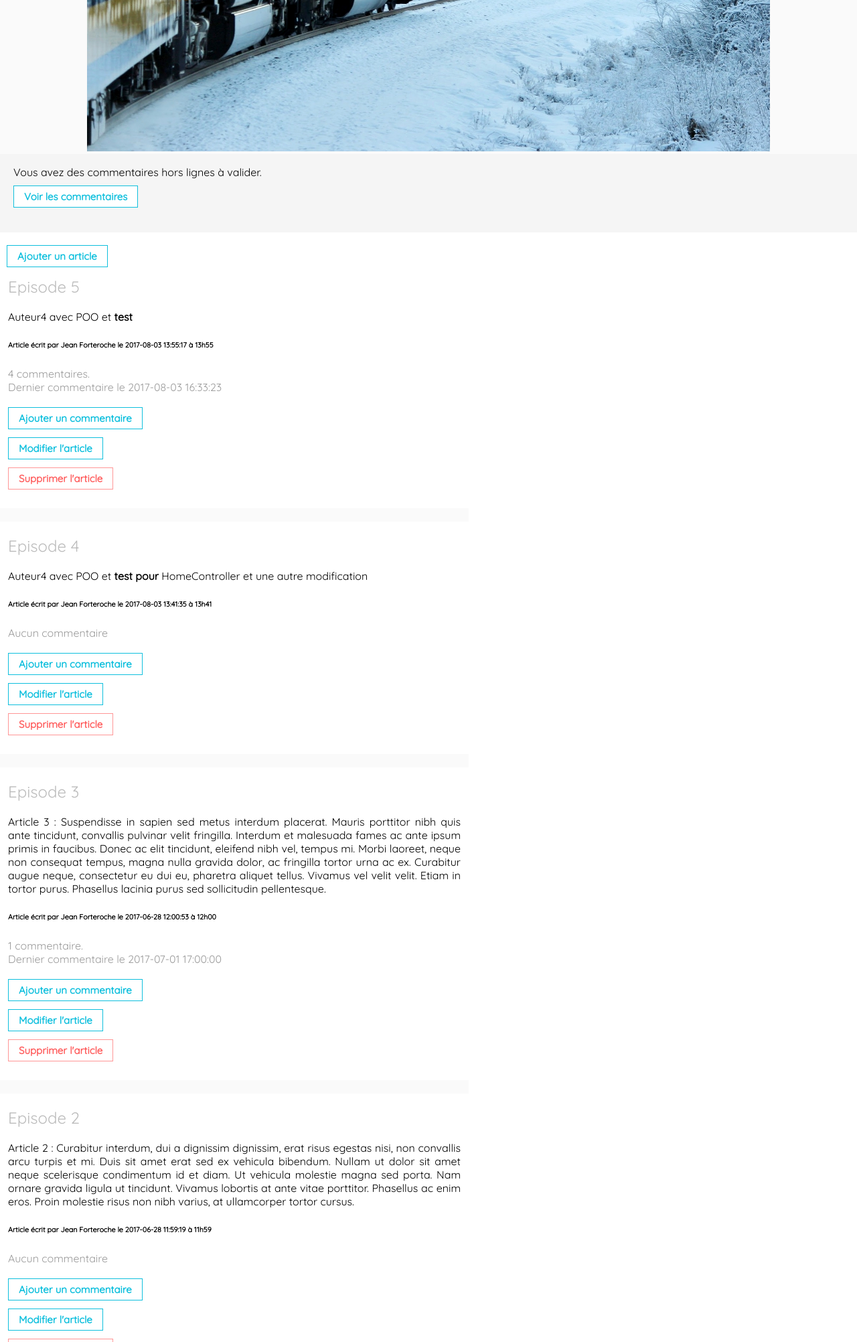
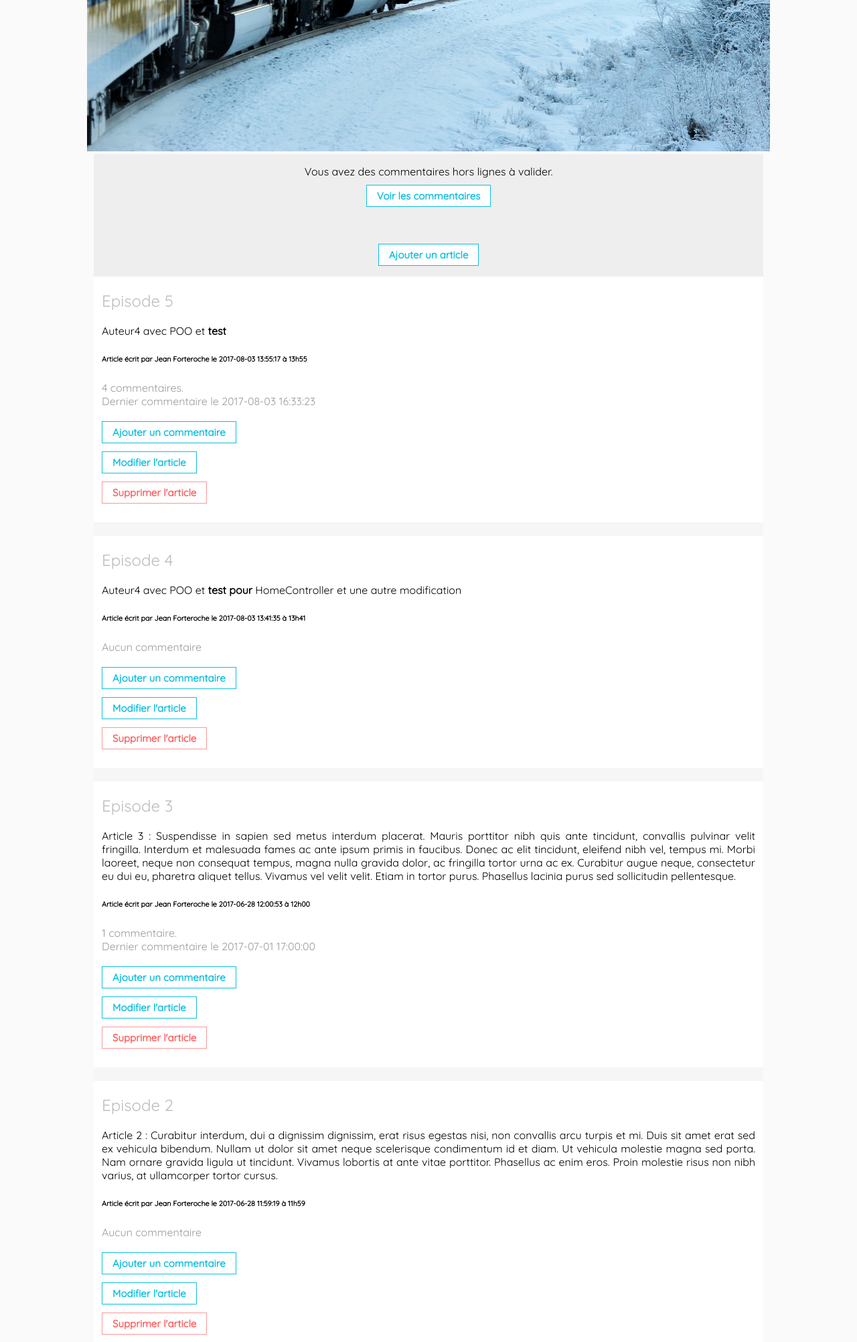
Before and after one commit to delettrea/jeanforteroche-blog, a PHP site: page / in a window 1280 px wide. Shown: the part 582-2586 px from the top of the page at 67% size. Run offline with PHP 8.4, Linux system fonts and the light colour scheme; a user stored in the database is signed in; data comes from the database, SQL or seed files in the repository; some libraries are stand-ins or nearby versions.

Commit message:
css admin

```diff
--- a/Vue/TemplateArticle.php
+++ b/Vue/TemplateArticle.php
@@ -87,8 +87,10 @@ class TemplateArticle extends  Biography {
                     <label>Titre de votre article : </label><input type="text" name="title" placeholder="Titre de l'article" value="<?php echo self::keepValue('article','title') ?>" "/>
                     <?php self::error('title') ?>
                 </div>
+                <div class="textarea">
                     <textarea name="article" class="article" placeholder="Ecrivez votre article ici"><?php echo self::keepValue('title','article') ?></textarea>
                     <?php self::error('article') ?>
+                </div>
                 <input class="button" type="submit" value="Créer l'article" />
             </form>
         </section>
@@ -106,8 +108,10 @@ class TemplateArticle extends  Biography {
                         <label>Titre de votre article : </label><input type="text" name="title" placeholder="Titre de l'article" value="<?php echo $data['title'] ?>" "/>
                         <?php self::error('title') ?>
                     </div>
+                    <div class="textarea">
                         <textarea name="article" class="article"><?php echo $data['article'] ?></textarea>
                         <?php self::error('article') ?>
+                    </div>
                     <input class="button" type="submit" value="Modifier l'article" />
                 </form>
             </section>
--- a/Vue/TemplateBiography.php
+++ b/Vue/TemplateBiography.php
@@ -27,7 +27,6 @@ class TemplateBiography extends TemplateLogin{
             ?>
             <div class="biography">
                 <a class="button" href="index.php?action=editBiography">Modifier ma biographie</a>
-
             </div>
             <?php
         }
@@ -40,9 +39,11 @@ class TemplateBiography extends TemplateLogin{
             <div class="editBiography">
                 <h2>Modifier ma biography</h2>
                 <form class="form" method="post" action=<?= "index.php?action=sendEditBiography" ?>>
-                <textarea name="biography"><?php echo $data['biography'] ?></textarea>
-                    <?php self::error('biographie') ?>
-                <input class="button" type="submit" value="Modifier ma biographie" />
+                    <div class="textarea">
+                        <textarea name="biography"><?php echo $data['biography'] ?></textarea>
+                        <?php self::error('biographie') ?>
+                    </div>
+                    <input class="button" type="submit" value="Modifier ma biographie" />
                 </form>
             </div>
             <?php
@@ -63,7 +64,9 @@ class TemplateBiography extends TemplateLogin{
                 <div class="objet">
                     <label>Sujet de votre contact : </label><input type="text" name="objet" placeholder="Titre de l'article" value="" "/>
                 </div>
-                <textarea name="mail" class="article"></textarea>
+                <div class="textarea">
+                    <textarea name="mail" class="article"></textarea>
+                </div>
                 <input class="button" type="submit" value="Contacter l'auteur" />
             </form>
         </section>
--- a/Vue/TemplateComment.php
+++ b/Vue/TemplateComment.php
@@ -68,8 +68,10 @@ class TemplateComment extends TemplateArticle {
                     <label>Votre email : </label><input type="email" name="email" placeholder="Votre email" value="<?php echo self::keepValueComment('author','comment','email') ?>" />
                     <?php self::error('email') ?>
                 </div>
-                <textarea name="comment" class="comment" placeholder="Ecrivez votre commentaire ici" value="<?php echo self::keepValueComment('email','author','comment') ?>"></textarea>
-                <?php self::error('comment') ?>
+                <div class="textarea">
+                    <textarea name="comment" class="comment" placeholder="Ecrivez votre commentaire ici" value="<?php echo self::keepValueComment('email','author','comment') ?>"></textarea>
+                    <?php self::error('comment') ?>
+                </div>
                 <input class="button" type="submit" value="Ajouter ce commentaire" />
             </form>
         </section>
@@ -83,8 +85,10 @@ class TemplateComment extends TemplateArticle {
             <section>
                 <form class="form" method="post" action=<?= "index.php?action=sendEditComment&number=".$data['id_article']."&numberCom=" . $data['id_com'] . ""?>>
                     <h3>Modifier un commentaire</h3>
-                    <textarea name="comment" class="comment" ><?= $data['comment'] ?></textarea>
-                    <?php self::error('comment') ?>
+                    <div class="textarea">
+                        <textarea name="comment" class="comment" ><?= $data['comment'] ?></textarea>
+                        <?php self::error('comment') ?>
+                    </div>
                     <input class="button" type="submit" value="Modifier le commentaire" />
                 </form>
             </section>
--- a/Vue/footer.php
+++ b/Vue/footer.php
@@ -1,6 +1,6 @@
 </div>
 <footer>
-    <p>2017 <a href="">Jean Forteroche</a> - <a href="">Plan du site</a> - <a href="">Mentions légales</a> -
+    <p>2017 <a href="">Jean Forteroche</a> - <a href="">Mentions légales</a> -
     <?php
     if(empty($_SESSION['authorization_user'])) {
         echo "<a class='' href='index.php?action=login'>Espace d'administration</a>";
@@ -12,9 +12,5 @@
 
 </footer>
 </body>
-<script>
-
-
-</script>
 
 </html>
--- a/style.css
+++ b/style.css
@@ -51,6 +51,10 @@ a:hover{
 
 .message p{
     text-align: center;
+}
+
+input{
+    border: 1px solid #0ebfdd;
 }
 
 .button, input[type=submit] {
@@ -157,6 +161,7 @@ h1{
 .oneArticle{
     padding: 1px 12px 35px 12px;
     background-color: white;
+
 }
 
 .oneArticle h2{
@@ -225,6 +230,10 @@ h2{
 
 /*--- LOGIN ---*/
 
+.textarea{
+    width: 90%;
+}
+
 .login{
     background-color: #ffffff;
 }
@@ -250,12 +259,13 @@ h2{
 .offlineComment{
     height: 115px;
     padding: 1px 20px;
-    background-color: rgba(211, 211, 211, 0.24);
+    background-color: rgba(211, 211, 211, 0.31);
 }
 
 .buttonNewArticle{
-    padding: 25px 10px 0 10px;
-    background-color: #ffffff;
+    padding: 25px 10px 23px 10px;
+    background-color: rgba(211, 211, 211, 0.24);
+    text-align: center;
 }
 
 .e-mail{
@@ -287,8 +297,9 @@ h2{
 }
 
 .wait{
-    padding: 0 12px;
+    padding: 0px 12px 16px 12px;
     color: rgba(52, 158, 52, 0.81);
+    background-color: white;
 }
 
 .editBiography{
@@ -298,7 +309,6 @@ h2{
 /*--- COMMENT ---*/
 
 .allComment{
-    background-color: rgba(211, 211, 211, 0.24);
     padding-top: 20px;
 }
 
@@ -391,9 +401,6 @@ form .button{
     #section2{
         width: 300px;
     }
-    .oneArticle{
-        width: 80%;
-    }
     .page{
         display: flex;
         flex-direction: row;
@@ -404,11 +411,41 @@ form .button{
         width: 1000px;
         margin: auto;
     }
-    .adminPage #section2{
-        display: inline-block;
-        vertical-align: top;
+    .action {
+        background-color: rgba(211, 211, 211, 0.11);
     }
-    .adminPage #section1{
-        display: inline-block;
+    .adminPage{
+        align-items: center;
+        background-color: rgba(211,211,211,0.11);
+    }
+    .offlineComment{
+        text-align: center;
+        padding: 0;
+    }
+    .wait{
+        background-color: white;
+        max-width: 1000px;
+        margin: auto;
+        margin-bottom: 25px;
+        padding-top: 12px;
+    }
+    .oneArticle{
+        max-width: 1000px;
+        margin: auto;
+        margin-bottom: 3px;
+    }
+    .comment{
+        max-width: 1000px;
+        margin: auto;
+        margin-bottom: 19px;
+    }
+    .textarea{
+        width: 50%;
+    }
+    .adminPage .comment, .adminPage .offlineComment, .adminPage #section2,.adminPage .oneArticle, .adminPage #section1, .adminPage form{
+        width: 1000px;
+    }
+    .adminPage .title{
+        padding: 35px 0;
     }
 }
```
Lines whose indentation alone changed are shown as unchanged.
